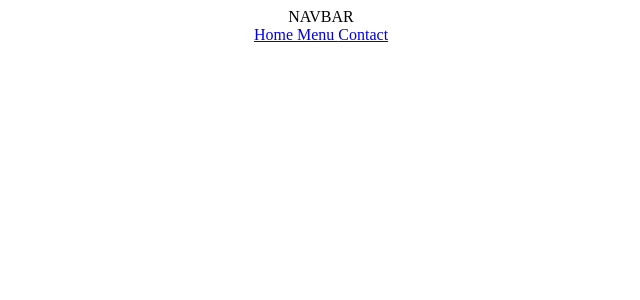
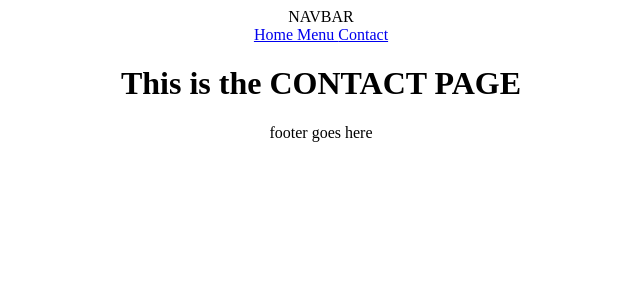
Before and after one commit to leneehe/react-exercises, a React (Create React App) app in the folder exercise-09/: page /contact in a window 1280 px wide. Shown: the top 300 px of the page, without its empty margins (319-959 px from the left). Built offline with nearby package versions, Linux system fonts and the light colour scheme.

Commit message:
conditionally displays params path name

```diff
--- a/exercise-09/src/App.js
+++ b/exercise-09/src/App.js
@@ -15,11 +15,12 @@ function App() {
         <Routes>
           <Route path="/" element={<Home/>} />
           <Route path="/menu" element={<Menu />} />
-          <Route path="contact">
+          <Route path="contact" element={<Contact />}>
             <Route path=":name"  element={<Contact />}/>
           </Route>
           <Route path="*" element={<PageNotFound />} />
         </Routes>
+        <footer>footer goes here</footer>
       </Router>
     </div>
   );
--- a/exercise-09/src/pages/Contact.js
+++ b/exercise-09/src/pages/Contact.js
@@ -6,7 +6,7 @@ export const Contact = () => {
     return (
         <>
             <h1>This is the CONTACT PAGE</h1>
-            <p>You are {name}</p>
+            { name && <p>You are {name}</p>}
         </>
     )
 }
```
